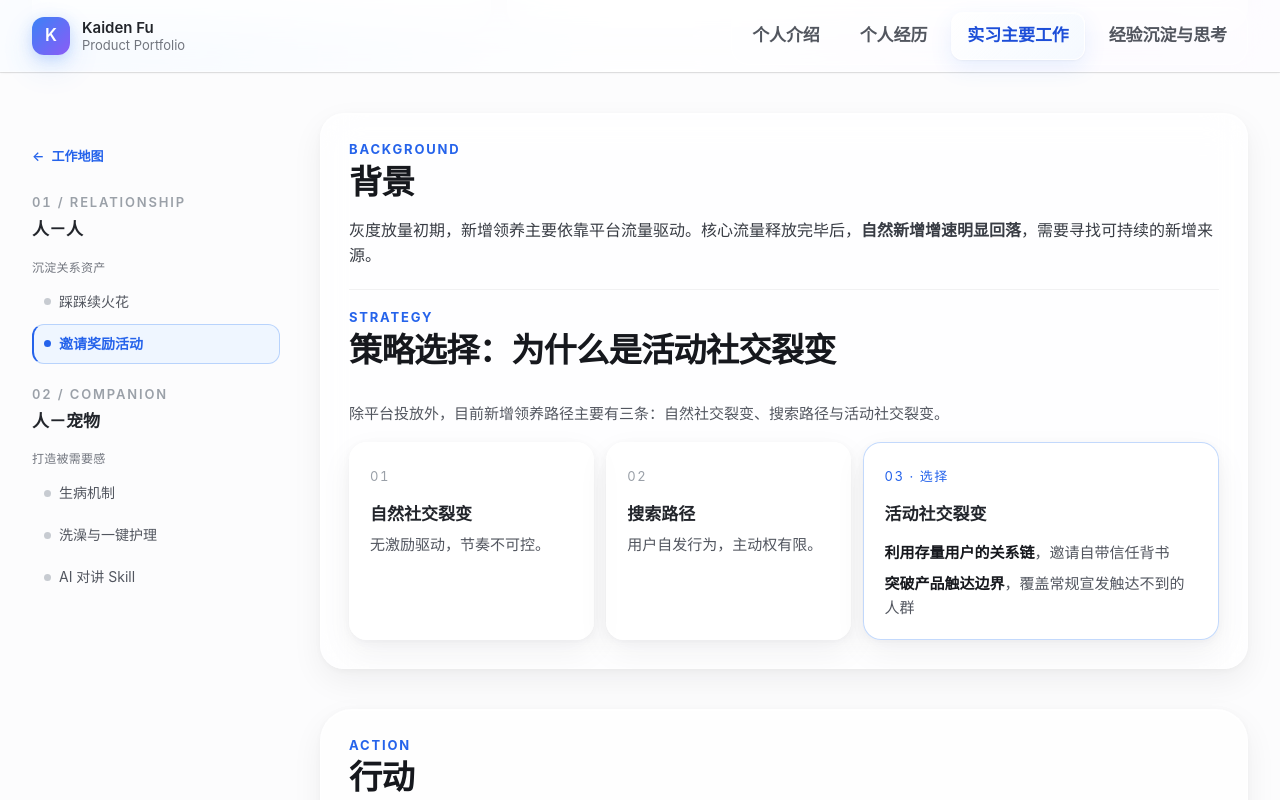
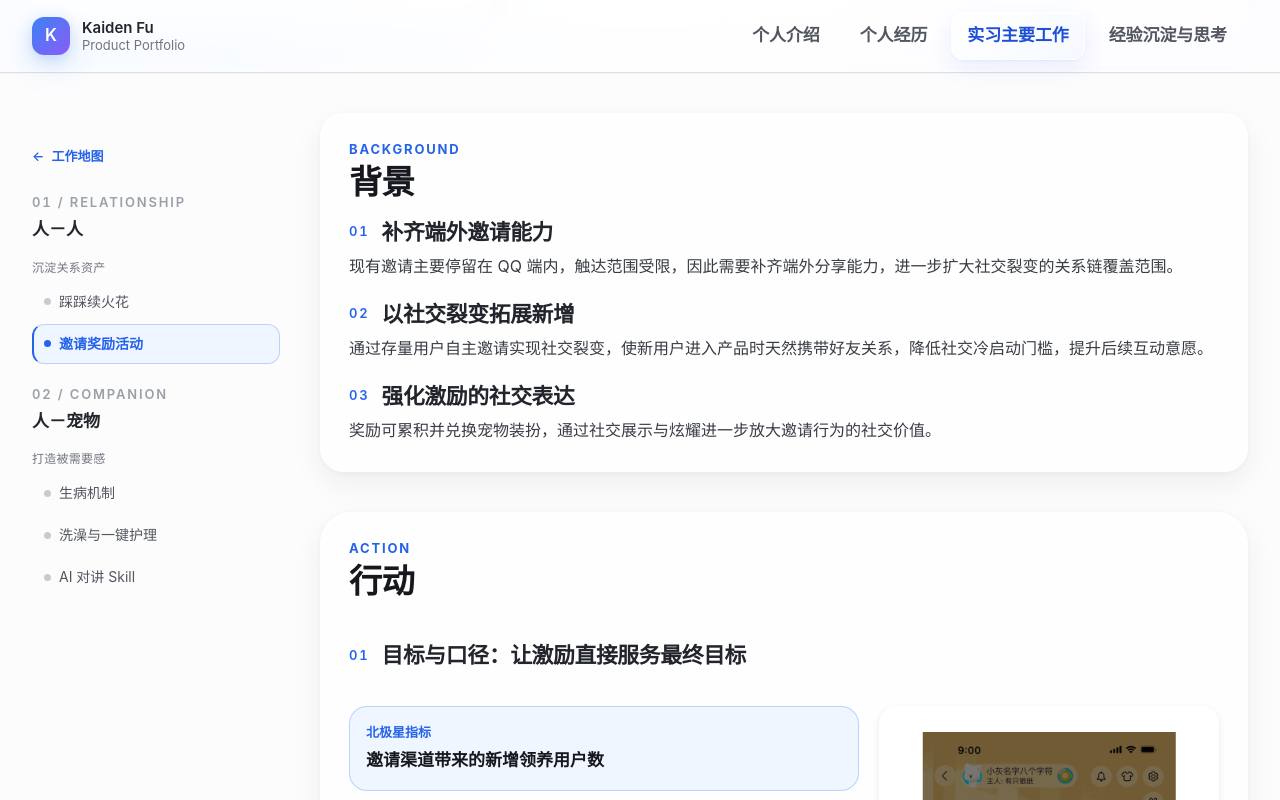
Before and after one commit to kajun2002/portfolio-site, a React (Vite) app: page /#about in a window 1280 px wide. Both pictures are taken after a click on the button 578 px from the left and 2012 px from the top of the page. Shown: the part 1456-2256 px from the top of the page. Built offline with nearby package versions, Linux system fonts and the light colour scheme.

Commit message:
Invite background: replace growth narrative with 3 goal items; drop strategy section

```diff
--- a/app/components/WorkExplorer.tsx
+++ b/app/components/WorkExplorer.tsx
@@ -417,16 +417,19 @@ function InviteProjectDetail() {
 
       <section className="invite-background" aria-labelledby="invite-background-title">
         <DetailSectionHeading letter="S" english="Background" title="背景" id="invite-background-title" />
-        <p className="t-body invite-bg-copy">灰度放量初期，新增领养主要依靠平台流量驱动。核心流量释放完毕后，<strong>自然新增增速明显回落</strong>，需要寻找可持续的新增来源。</p>
-
-        <div className="invite-strategy-part">
-          <DetailSectionHeading letter="T" english="Strategy" title="策略选择：为什么是活动社交裂变" id="invite-strategy-title" />
-          <p className="t-body-sm invite-section-intro">除平台投放外，目前新增领养路径主要有三条：自然社交裂变、搜索路径与活动社交裂变。</p>
-          <div className="invite-strategy-compare" aria-label="三条增长路径比较">
-            <article><span className="tnum">01</span><h4 className="t-title-3">自然社交裂变</h4><p className="t-body-sm">无激励驱动，节奏不可控。</p></article>
-            <article><span className="tnum">02</span><h4 className="t-title-3">搜索路径</h4><p className="t-body-sm">用户自发行为，主动权有限。</p></article>
-            <article className="invite-strategy-choice"><span className="tnum">03 · 选择</span><h4 className="t-title-3">活动社交裂变</h4><ul className="invite-strategy-points"><li className="t-body-sm"><strong>利用存量用户的关系链</strong>，邀请自带信任背书</li><li className="t-body-sm"><strong>突破产品触达边界</strong>，覆盖常规宣发触达不到的人群</li></ul></article>
-          </div>
+        <div className="invite-bg-list">
+          <article>
+            <div className="invite-subsection-heading"><b className="tnum">01</b><h4 className="t-title-2">补齐端外邀请能力</h4></div>
+            <p className="t-body">现有邀请主要停留在 QQ 端内，触达范围受限，因此需要补齐端外分享能力，进一步扩大社交裂变的关系链覆盖范围。</p>
+          </article>
+          <article>
+            <div className="invite-subsection-heading"><b className="tnum">02</b><h4 className="t-title-2">以社交裂变拓展新增</h4></div>
+            <p className="t-body">通过存量用户自主邀请实现社交裂变，使新用户进入产品时天然携带好友关系，降低社交冷启动门槛，提升后续互动意愿。</p>
+          </article>
+          <article>
+            <div className="invite-subsection-heading"><b className="tnum">03</b><h4 className="t-title-2">强化激励的社交表达</h4></div>
+            <p className="t-body">奖励可累积并兑换宠物装扮，通过社交展示与炫耀进一步放大邀请行为的社交价值。</p>
+          </article>
         </div>
       </section>
 
--- a/app/globals.css
+++ b/app/globals.css
@@ -470,17 +470,8 @@ img { display:block; max-width:100%; }
 .invite-case { display:grid; gap:var(--sp-10); }
 .invite-background { padding:var(--sp-7); border:1px solid var(--glass-line); border-radius:var(--r-lg); background:var(--glass-2); box-shadow:var(--shadow-glass); -webkit-backdrop-filter:var(--glass-blur-md); backdrop-filter:var(--glass-blur-md); }
 .invite-bg-copy { padding-left:calc(36px + var(--sp-3)); }.invite-background p,.invite-risk p { margin:0; }
-.invite-strategy-part { display:grid; gap:var(--sp-4); margin-top:var(--sp-5); padding-top:var(--sp-5); border-top:1px solid var(--border-hairline); }
+.invite-bg-list { display:grid; gap:var(--sp-5); margin-top:var(--sp-2); }.invite-bg-list .invite-subsection-heading { margin-bottom:var(--sp-2); }
 .invite-actions,.invite-results { display:grid; gap:var(--sp-5); }
-.invite-strategy-compare { display:grid; grid-template-columns:minmax(0,1fr) minmax(0,1fr) minmax(0,1.45fr); gap:var(--sp-3); }
-.invite-strategy-compare>article { min-height:148px; padding:var(--sp-5); border:1px solid var(--glass-line); border-radius:var(--r-md); background:var(--glass-2); box-shadow:var(--shadow-glass); }
-.invite-strategy-compare>article>span { color:var(--ink-400); font-size:var(--fs-overline); letter-spacing:.12em; }.invite-strategy-compare h4 { margin:var(--sp-4) 0 0; }
-.invite-strategy-compare .invite-strategy-choice { border-color:var(--tone-line); background:var(--glass-3); }.invite-strategy-choice>span { color:var(--tone)!important; }
-.invite-strategy-points { display:grid; gap:var(--sp-2); margin:var(--sp-4) 0 0; padding-left:1.1em; list-style:disc; }
-.invite-strategy-points li::marker { color:var(--ink-900); }
-.invite-strategy-points strong { color:var(--ink-900); }
-.invite-strategy-compare article p { margin:var(--sp-2) 0 0; color:var(--ink-600); line-height:1.55; }
-.invite-strategy-points { margin:var(--sp-4) 0 0; padding:0; list-style:none; display:grid; gap:var(--sp-2); }.invite-strategy-points li { color:var(--ink-600); line-height:1.55; }
 .invite-target,.invite-mvp { padding:var(--sp-6); border:1px solid var(--glass-line); border-radius:var(--r-lg); background:var(--glass-2); box-shadow:var(--shadow-glass); -webkit-backdrop-filter:var(--glass-blur-md); backdrop-filter:var(--glass-blur-md); }
 .invite-subsection-heading { display:flex; align-items:center; gap:var(--sp-3); margin-bottom:var(--sp-5); }.invite-subsection-heading>b { color:var(--tone); font-size:var(--fs-overline); letter-spacing:.14em; }.invite-subsection-heading h4 { margin:0; }
 .invite-target-layout { display:grid; grid-template-columns:minmax(0,1.2fr) minmax(240px,.8fr); grid-template-rows:auto 1fr; gap:var(--sp-4) var(--sp-5); }
@@ -622,8 +613,6 @@ img { display:block; max-width:100%; }
 
 .bath-solution-row,
 .invite-mechanism-row,
-.invite-strategy-compare>article,
-.invite-strategy-choice,
 .invite-result-visuals article { min-height:0; }
 .bath-demo video {
   min-height:0;
@@ -704,7 +693,7 @@ img { display:block; max-width:100%; }
   .detail-actions,.fire-actions,.sickness-actions,.invite-actions { padding:var(--sp-5); }
   .sickness-case { gap:var(--sp-8); }.sickness-stage,.sickness-results { padding:var(--sp-5); }.sickness-action-media img { height:auto; max-height:336px; }.sickness-results>p { margin-left:0; }
   .bath-case { gap:var(--sp-8); }.bath-solution-head,.bath-solution-row { grid-template-columns:1fr; gap:7px; }.bath-solution-head span,.bath-solution-row>b { display:none; }.bath-solution-row { min-height:0; }.bath-demo video { min-height:220px; }
-  .invite-case { gap:var(--sp-8); }.invite-strategy-compare { grid-template-columns:1fr; }.invite-strategy-compare .invite-strategy-choice { grid-row:auto; }.invite-definition-compare { grid-template-columns:1fr; }.invite-definition-compare>b { justify-self:center; }.invite-mechanism-head,.invite-mechanism-row { grid-template-columns:1fr; gap:6px; }.invite-mechanism-head b,.invite-mechanism-row b { display:none; }.invite-mvp-evolution { grid-template-columns:1fr; }.invite-mvp-constraint>span { transform:rotate(90deg); }.invite-mvp-arrow { transform:rotate(90deg); }.invite-result-visuals,.invite-learning-grid { grid-template-columns:1fr; }.invite-mvp figure img,.invite-activity-figure img { flex:none; height:auto; max-height:520px; }
+  .invite-case { gap:var(--sp-8); }.invite-definition-compare { grid-template-columns:1fr; }.invite-definition-compare>b { justify-self:center; }.invite-mechanism-head,.invite-mechanism-row { grid-template-columns:1fr; gap:6px; }.invite-mechanism-head b,.invite-mechanism-row b { display:none; }.invite-mvp-evolution { grid-template-columns:1fr; }.invite-mvp-constraint>span { transform:rotate(90deg); }.invite-mvp-arrow { transform:rotate(90deg); }.invite-result-visuals,.invite-learning-grid { grid-template-columns:1fr; }.invite-mvp figure img,.invite-activity-figure img { flex:none; height:auto; max-height:520px; }
   .detail-result { grid-template-columns:1fr; gap:var(--sp-2); }.reflection-deck-inner { padding-block:var(--sp-8) var(--sp-16); }.reflection-groups { grid-template-columns:1fr; }
   .fire-case { padding-block:var(--sp-6) var(--sp-16); }.fire-stage { padding:var(--sp-5); }
   .fire-constraint-head,.fire-constraint-row { grid-template-columns:1fr; }.fire-constraint-head>span,.fire-constraint-row>b { padding:4px; transform:rotate(90deg); }.fire-constraint-head>strong { text-align:center; }
```
